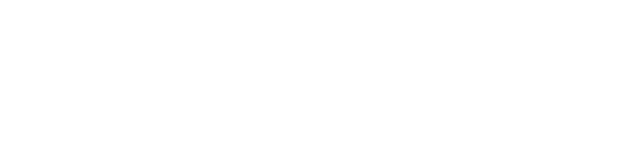
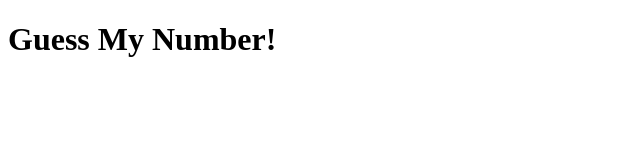
Before and after one commit to louiemc/guessMyNumber, a plain HTML site: page index.html in a window 1280 px wide. Shown: the whole page, without its empty margins (0-640 px from the left). Drawn offline with Linux system fonts and the light colour scheme.

Commit message:
added heading, testing git again with renamed branch

```diff
--- a/index.html
+++ b/index.html
@@ -8,6 +8,10 @@
     <title>Guess My Number</title>
   </head>
   <body>
+    <header>
+      <h1>Guess My Number!</h1>
+    </header>
+
     <script src="./script.js"></script>
   </body>
 </html>
```
